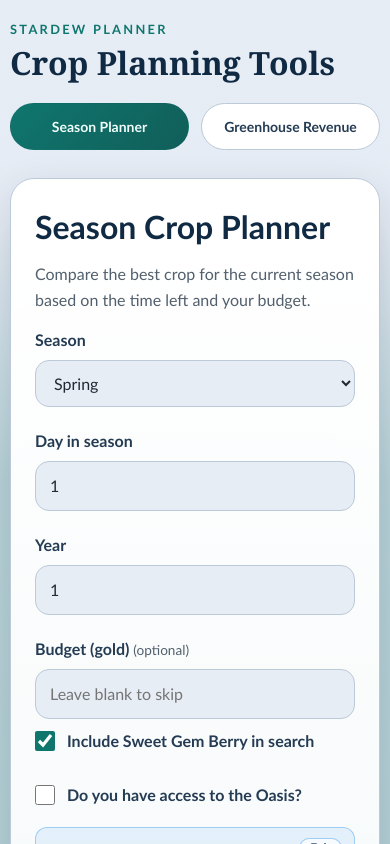
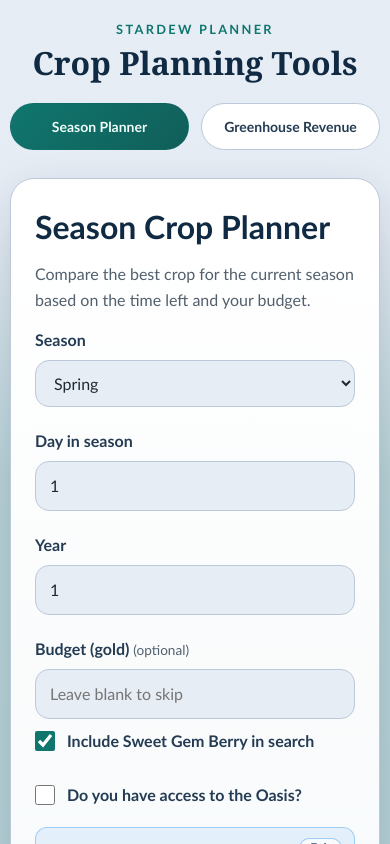
Before and after one commit to LoganStoltz/stardew-planner, a Vue app in the folder client/: page / in a window 390 px wide. Shown: the top 844 px of the page. Built offline with nearby package versions, Linux system fonts and the light colour scheme.

Commit message:
Update App.vue

```diff
--- a/client/src/App.vue
+++ b/client/src/App.vue
@@ -2,7 +2,7 @@
   <div class="app-layout">
     <div class="shell">
       <header class="shell-header">
-        <div>
+        <div class='heading'>
           <p class="eyebrow">Stardew Planner</p>
           <h1>Crop Planning Tools</h1>
         </div>
@@ -104,6 +104,10 @@
     flex-direction: column;
   }
 
+  .heading {
+    text-align: center;
+  }
+
   .nav-links {
     justify-content: center;
     gap: 12px;
```
